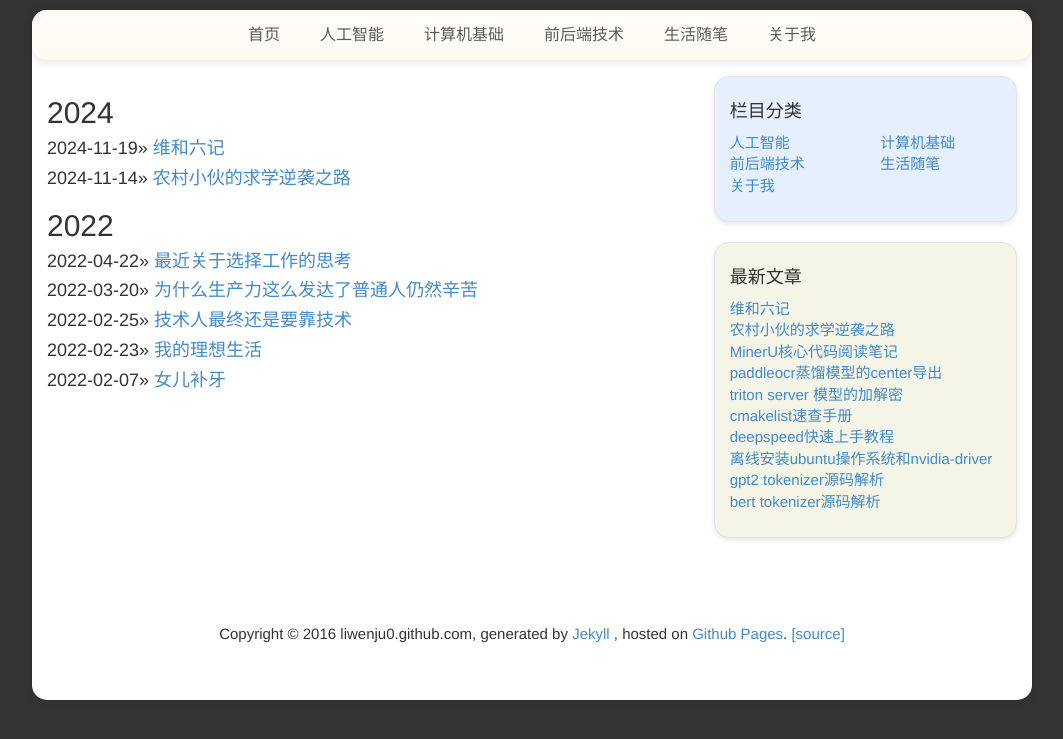
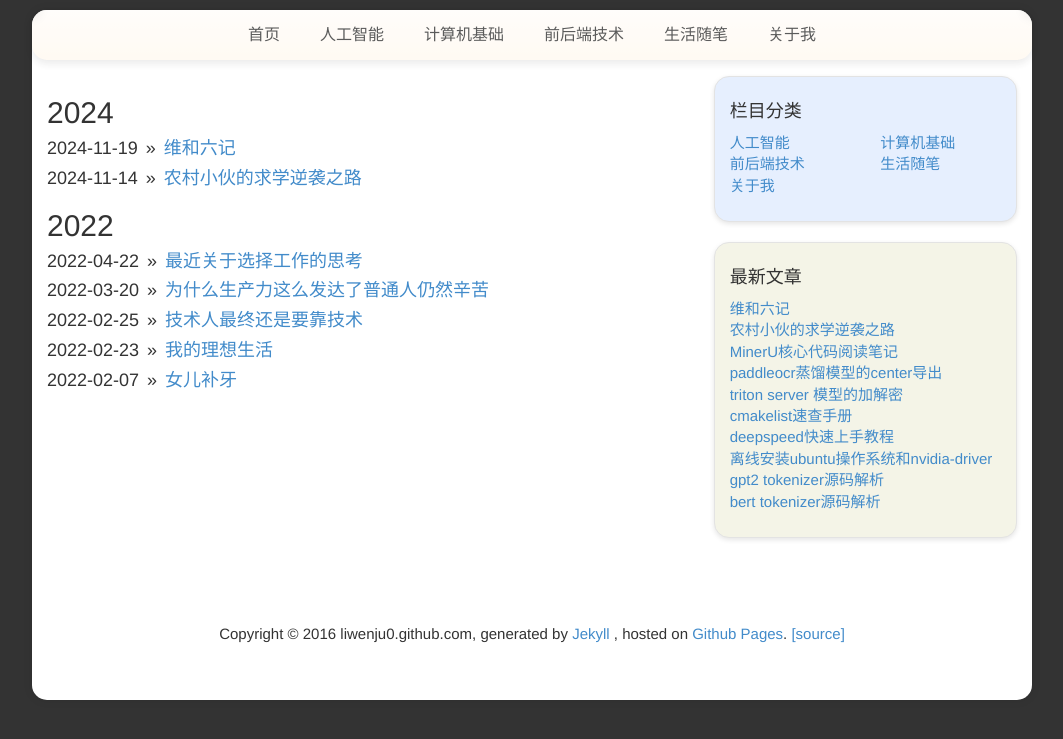
Before and after one commit to liwenju0/liwenju0.github.io, a Jekyll site: the page built from posts/essay.md, in a window 1280 px wide. Shown: the top 739 px of the page, without its empty margins (108-1171 px from the left). Built offline with Jekyll 4.4.1, drawn with Linux system fonts in a browser that asks for light colours.

Commit message:
调整样式

```diff
--- a/_layouts/category.html
+++ b/_layouts/category.html
@@ -63,8 +63,9 @@
           <h2>{{ post.date | date: '%Y' }}</h2>
           {% endif %}
           <li>
-            <h4><span>{{ post.date | date:"%Y-%m-%d" }}</span>&raquo;
-              <a href="{{ post.url }}" title="{{ post.title }}">{{ post.title }}</a>
+            <h4 style="display: flex; align-items: center; gap: 8px;">
+              <span style="flex-shrink: 0">{{ post.date | date:"%Y-%m-%d" }}</span>&raquo;
+              <a href="{{ post.url }}" title="{{ post.title }}" style="overflow-wrap: break-word;">{{ post.title }}</a>
             </h4>
           </li>
           {% endfor %}
```
